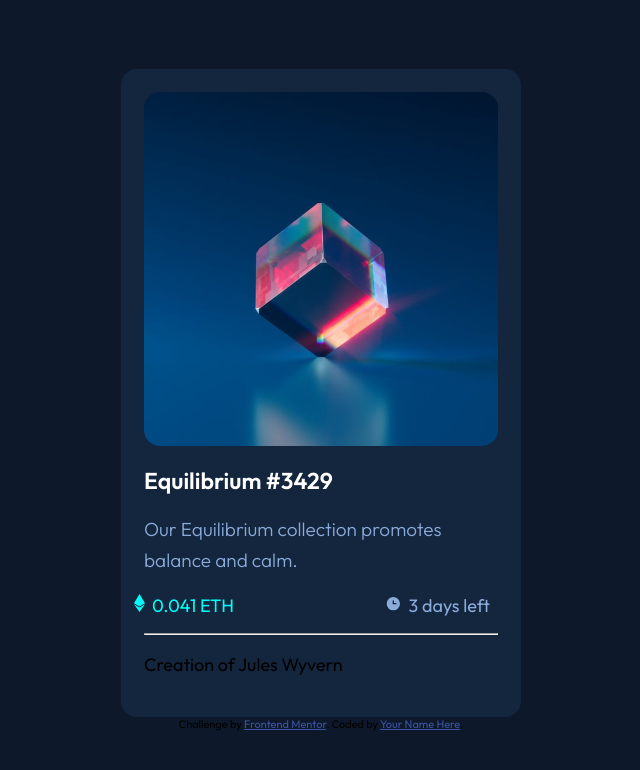
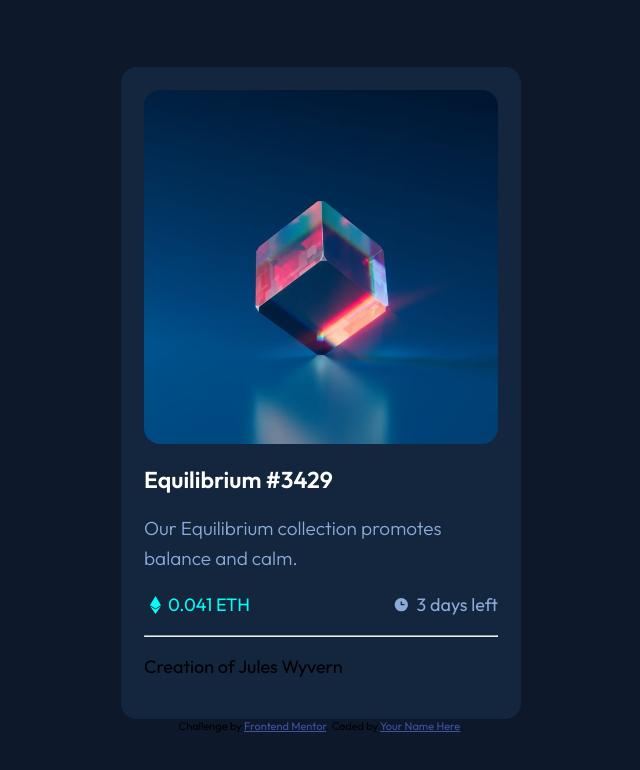
Before and after one commit to pojerm/nft-preview-card-component-main, a website built with Parcel: page index.html in a window 1280 px wide. Shown: the whole page, without its empty margins (319-959 px from the left). Built offline with nearby package versions, Linux system fonts and the light colour scheme.

Commit message:
sredili smo pozicije ikona i sad idemo na hr napravit da bude proziran

```diff
--- a/src/scss/card.scss
+++ b/src/scss/card.scss
@@ -19,7 +19,6 @@
     font-size: 1.9rem;
     font-weight: 300;
     line-height: 1.6;
-
   }
   &__stats {
     display: flex;
@@ -29,28 +28,44 @@
     // da se makne ovaj pomak e desno
     //nisam ni znao da ul ima padding xD
     padding: 0;
-    margin: 0 0.8rem 1.6rem 0.8rem;
+    // margin: 0 0.8rem 1.6rem 0.8rem;
 
     &--1 {
       color: $cyan;
-      list-style-image: url("../../images/icon-ethereum.svg");
+      background: url(../../images/icon-ethereum.svg) no-repeat 6px 3px
+        transparent;
+      list-style-type: none;
+      margin: 0;
+      padding: 0px 0px 1px 24px;
+      vertical-align: middle;
     }
     &--2 {
       color: $soft-blue;
-      list-style-image: url("../../images/icon-clock.svg");
+      background: url(../../images/icon-clock.svg) no-repeat 0px 3px transparent;
+      list-style-type: none;
+      margin: 0;
+      padding: 0px 0px 1px 24px;
+      vertical-align: middle;
     }
     &__line {
-        border: 0.3px solid $line;
+      display: block;
+      height: 0px;
+      border: 0;
+      border-top: 1px solid #ccc;
+      /* margin: 0em 0; */
+      padding: 0;
     }
   }
   &__author {
   }
 }
 
-// li::before {
-//   content: "::before";
-//   background: lightgray;
-//   border-radius: 1ch;
-//   padding-inline: 1ch;
-//   margin-inline-end: 1ch;
+// li
+// {
+//     // background: url(../../images/icon-ethereum.svg) no-repeat 7px 7px transparent;
+//     background: url(../../images/icon-ethereum.svg) no-repeat 6px 3px transparent;
+//     list-style-type: none;
+//     margin: 0;
+//     padding: 0px 0px 1px 24px;
+//     vertical-align: middle;
 // }
```
Also changed, not shown: 2 other files.
